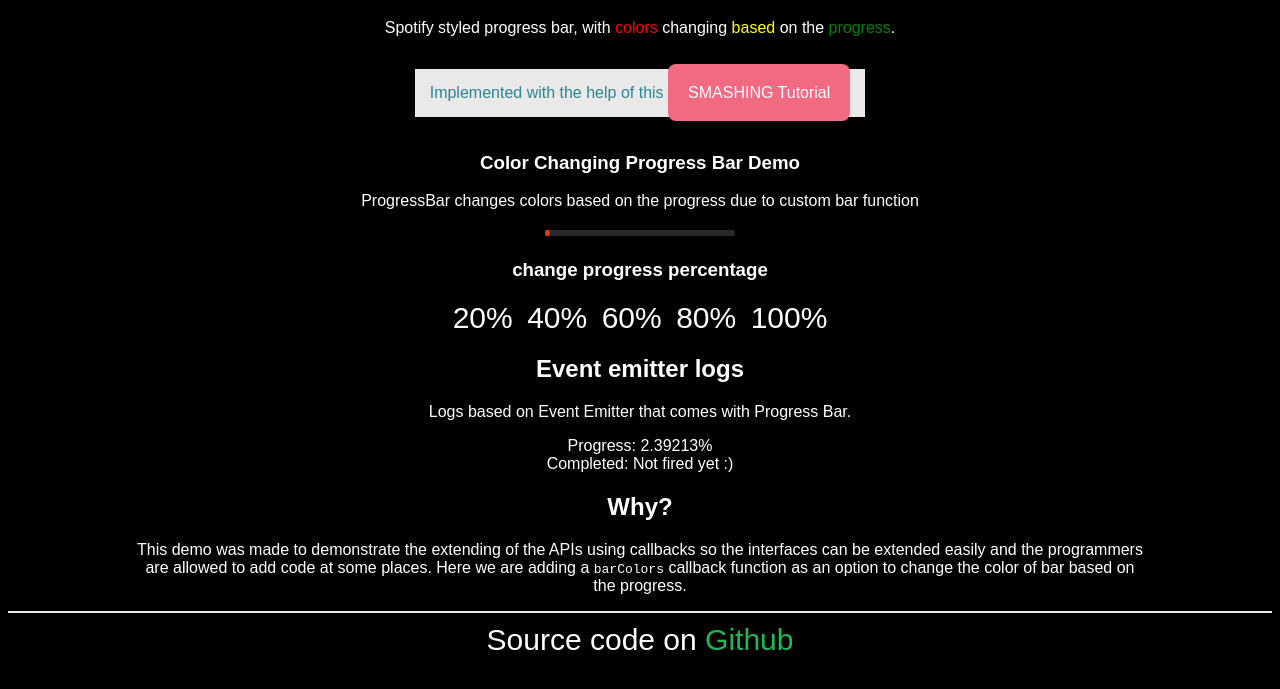
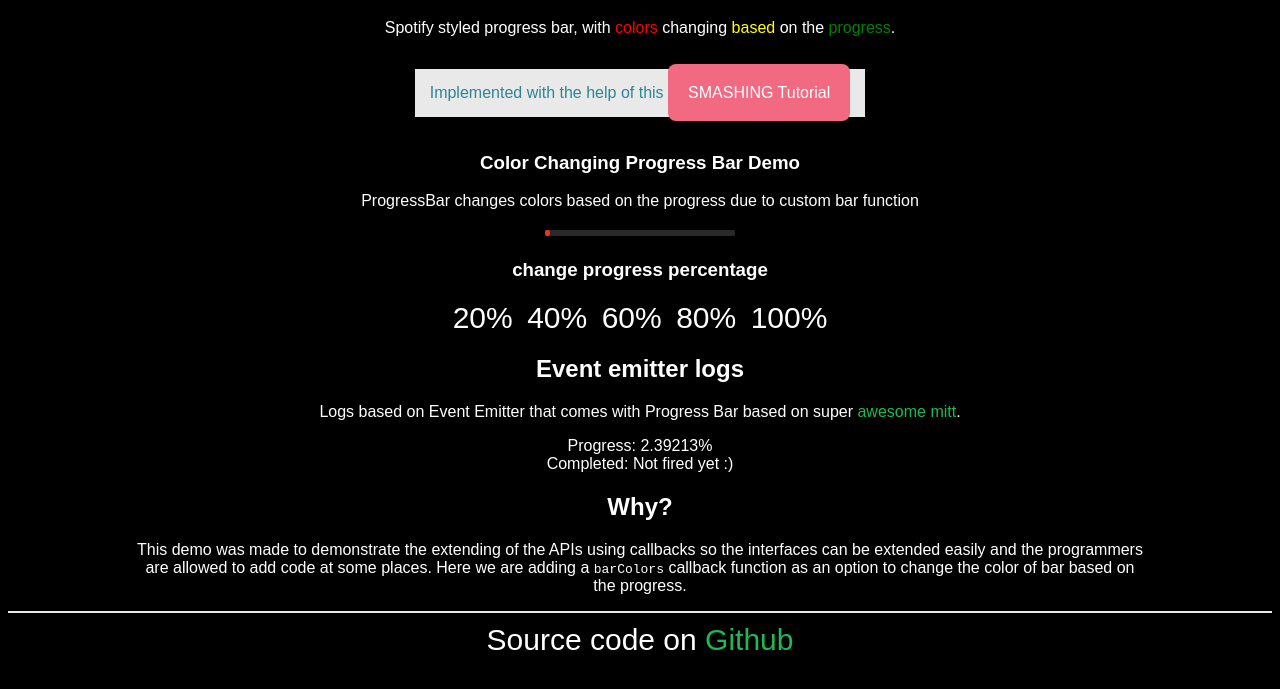
Before and after one commit to abdulhannanali/spotify-based-progressbar, a website built with webpack: page index.html in a window 1280 px wide. Shown: the part 109-798 px from the top of the page. Built offline with nearby package versions, Linux system fonts and the light colour scheme.

Commit message:
style and link fix

```diff
--- a/index.html
+++ b/index.html
@@ -41,7 +41,7 @@
                 <div class="logs">
                     <h2>Event emitter logs</h2>
                     <p>
-                        Logs based on Event Emitter that comes with Progress Bar.
+                        Logs based on Event Emitter that comes with Progress Bar based on super <a href="https://github.com/developit/mitt">awesome mitt</a>.
                     </p>
                     <div class="progress">
                         Progress: <span class="value"></span>
@@ -61,7 +61,7 @@
             </div>
             <div class="source-fork">
                 Source code on
-                <a class="github-link" href="https://github.com/abdulhannanali/spotify-progress-bar">Github</a>
+                <a class="github-link" href="https://github.com/abdulhannanali/spotify-based-progressbar/">Github</a>
             </div>
         </div>
 
--- a/styles.css
+++ b/styles.css
@@ -110,7 +110,7 @@ span.green {
     padding: 10px;
 }
 
-.source-fork .github-link {
+a {
     color: #1db954;
     text-decoration: none;
 }
```
